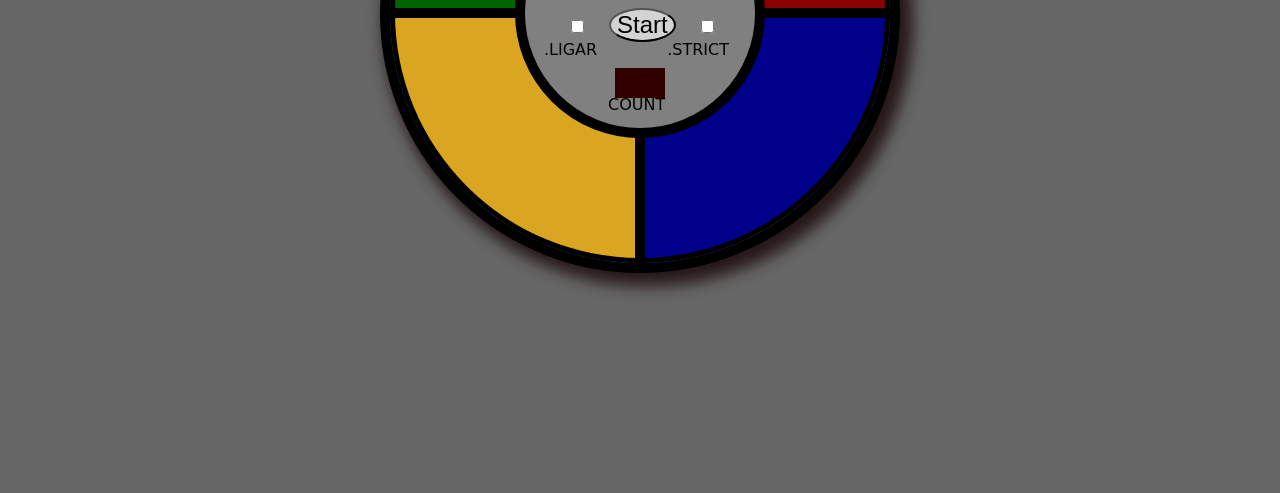
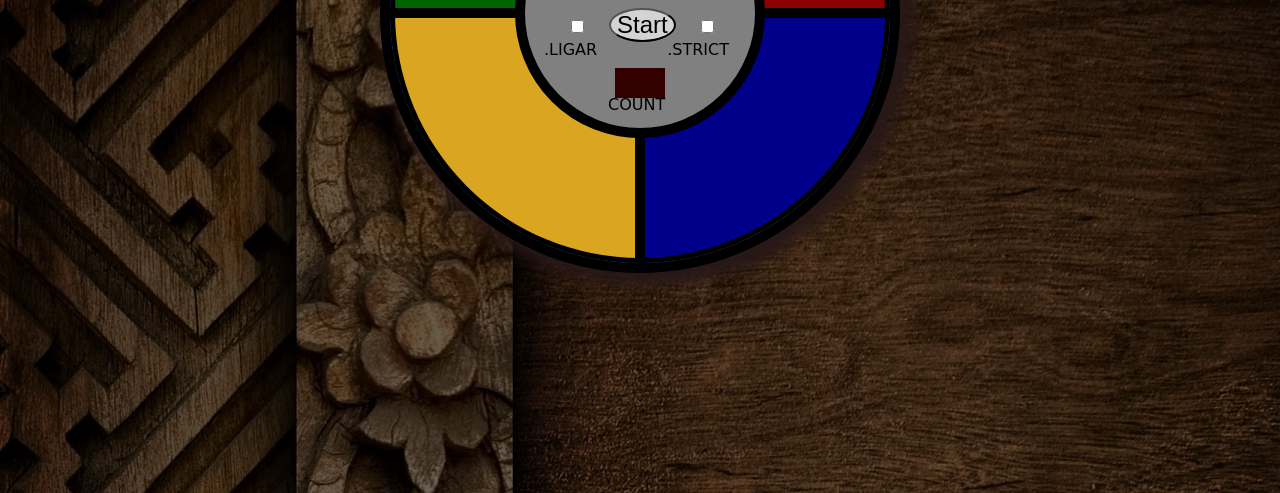
Before and after one commit to marcoscapiberibe/jogo-genius, a plain HTML site: page index.html in a window 1280 px wide. Shown: the part 307-800 px from the top of the page. Drawn offline with Linux system fonts and the light colour scheme; the site is published under a folder, as on GitHub Pages, so addresses that start at the root find nothing; a web font is replaced by a local one.

Commit message:
alteração no na linha de comando do plano de fundo
alteração no na linha de comando do plano de fundo.

```diff
--- a/css/style.css
+++ b/css/style.css
@@ -1,5 +1,5 @@
 body {
-    background-image: url(/image/madeira-marrom-detalhes.jpg);
+    background-image: url(../image/madeira-marrom-detalhes.jpg);
     background-blend-mode: darken;
     background-color: rgba(0, 0, 0, 0.6);
   }
```
